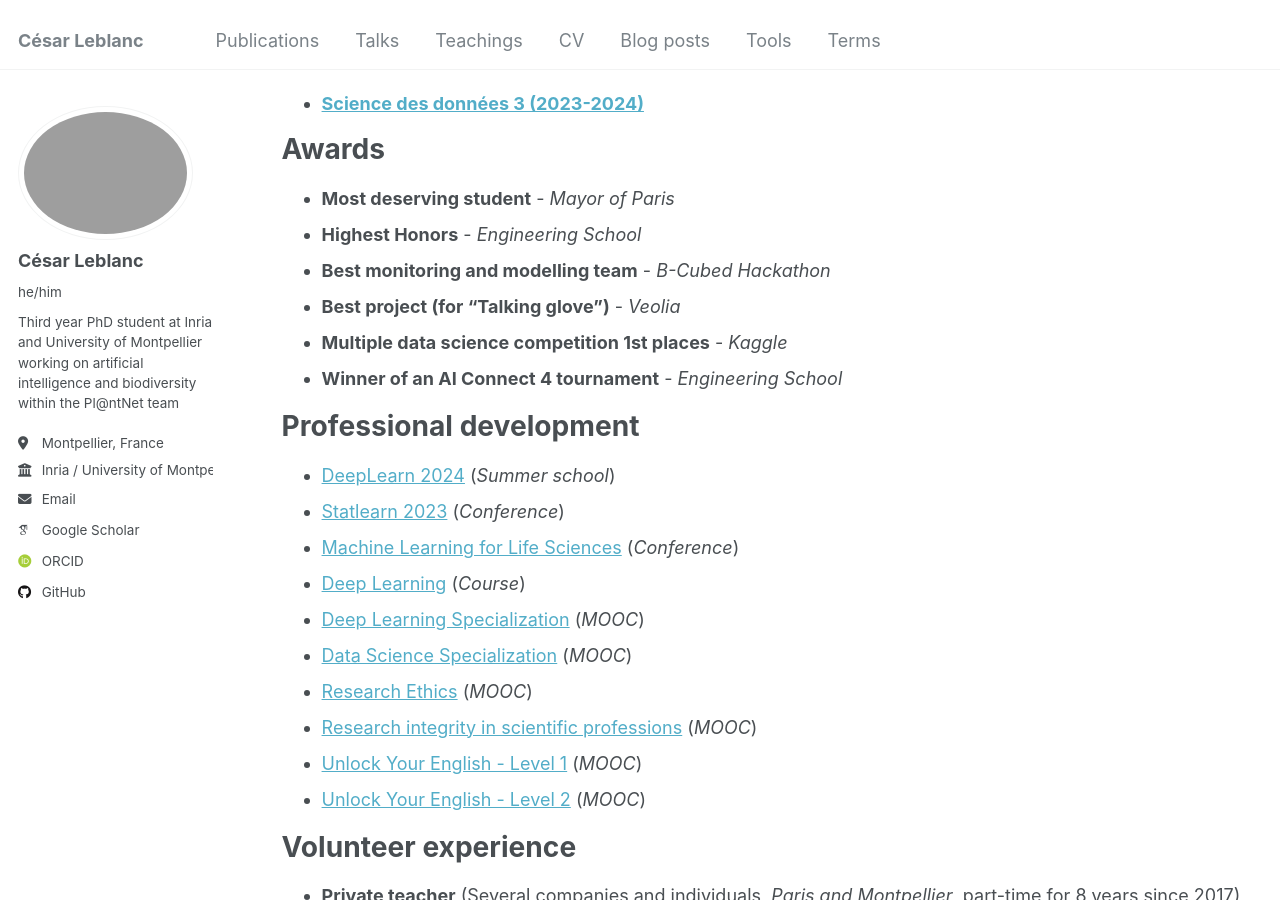
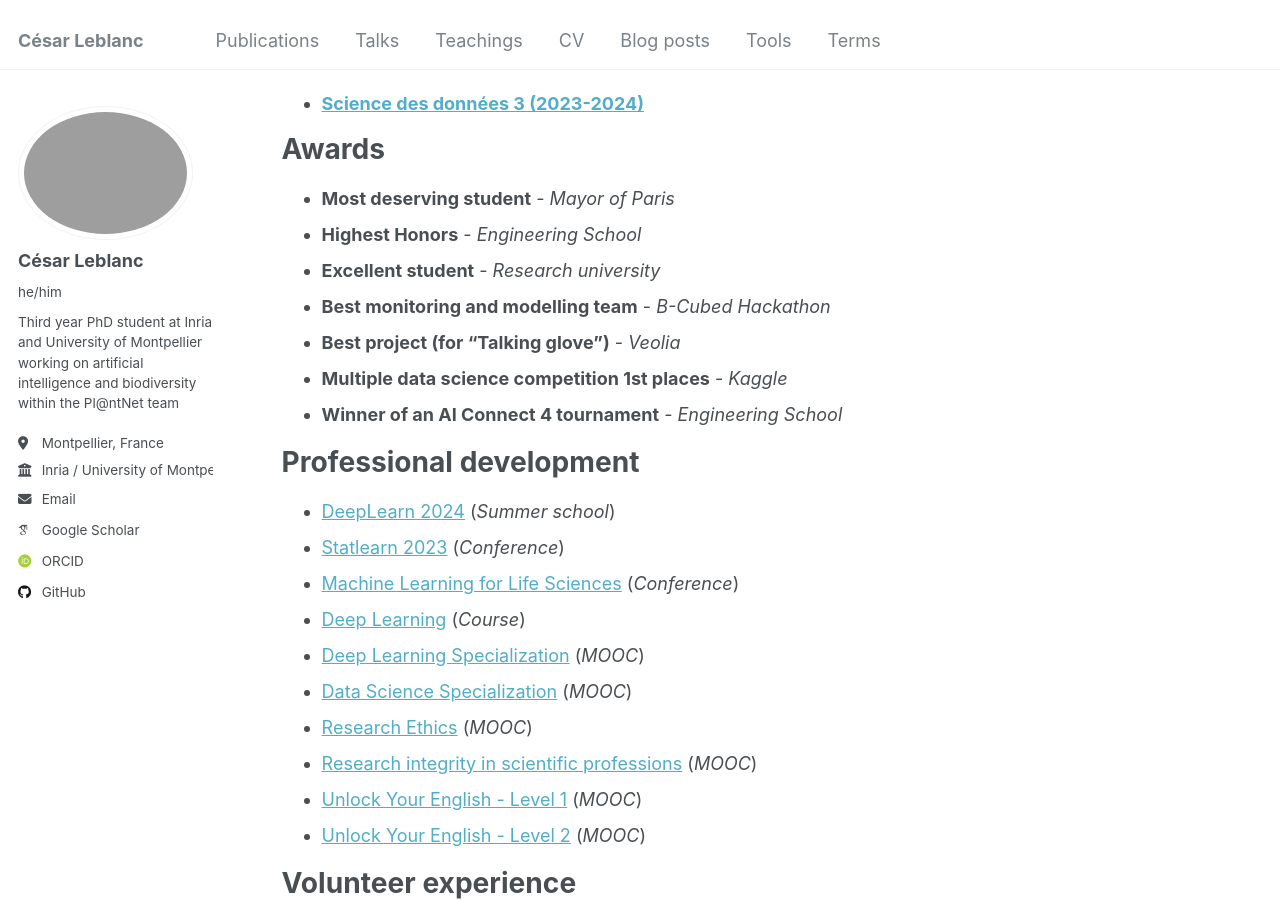
Before and after one commit to cesar-leblanc/cesar-leblanc.github.io, a Jekyll site: the page built from _pages/cv.md, in a window 1280 px wide and 900 px high, scrolled down 3523 px. Built offline with Jekyll 4.4.1, drawn with Linux system fonts in a browser that asks for light colours; some web fonts are replaced.

Commit message:
Add new award

```diff
--- a/_pages/cv.md
+++ b/_pages/cv.md
@@ -89,6 +89,7 @@ Awards
 ======
 * **Most deserving student** - *Mayor of Paris*
 * **Highest Honors** - *Engineering School*
+* **Excellent student** - *Research university*
 * **Best monitoring and modelling team** - *B-Cubed Hackathon*
 * **Best project (for "Talking glove")** - *Veolia*
 * **Multiple data science competition 1st places** - *Kaggle*
```
